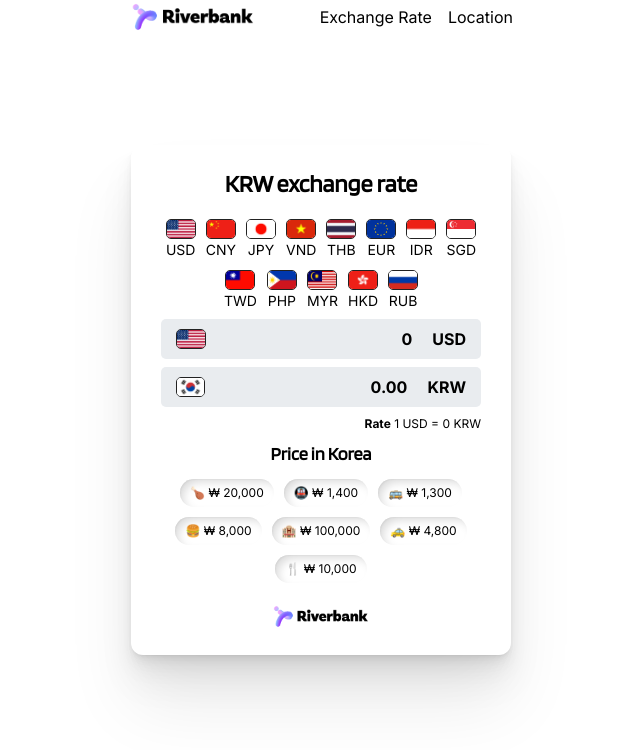
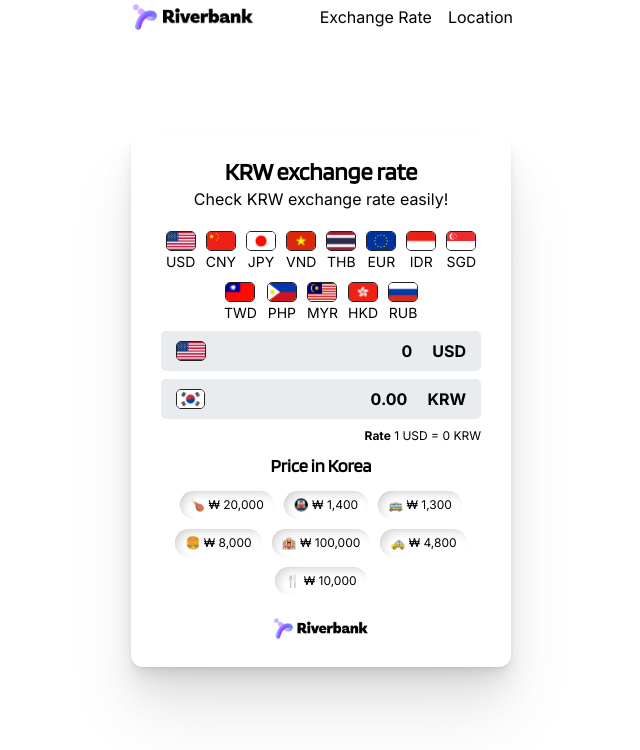
Before and after one commit to boohyunsik/riverbank-exchange-rate, a Next.js app: page /rate in a window 1280 px wide. Shown: the top 750 px of the page, without its empty margins (319-959 px from the left). Built offline with nearby package versions, Linux system fonts and the light colour scheme; no server answers.

Commit message:
fix: add h2 tags

```diff
--- a/app/component/header.tsx
+++ b/app/component/header.tsx
@@ -3,7 +3,7 @@ import Link from "next/link";
 
 export default function Header() {
     return (
-        <div className="fixed xs:left-0 top-0 w-full w-80 sm:w-96">
+        <div className="fixed xs:left-0 top-0 w-80 sm:w-96">
             <div className="flex w-full justify-between items-center">
                 <div>
                     <img className="w-28 sm:w-32" src="riverbank_logo_color.png" alt="riverbank_logo_color.png"/>
--- a/app/map/page.tsx
+++ b/app/map/page.tsx
@@ -45,6 +45,8 @@ export default function Map() {
         <div id={"container"} className={"w-96 h-full"}>
             <meta name="description" content="Find korean exchange market location." />
             <h1 id={"title"}>KRW exchange market location</h1>
+            <h2>Find KRW exchange market in Korea easily!</h2>
+            <div className={"h-4"}/>
             <div id={"map"} className={"w-full h-96"}/>
         </div>
     )
--- a/app/rate/page.tsx
+++ b/app/rate/page.tsx
@@ -86,6 +86,9 @@ export default function Rate() {
             <div id={"logo_container"}>
                 <h1 id={"title"}>KRW exchange rate</h1>
             </div>
+            <div>
+                <h2>Check KRW exchange rate easily!</h2>
+            </div>
             <div id={"main_container"}>
                 <div id={"country_container"}>
                     {
--- a/package.json
+++ b/package.json
@@ -29,7 +29,7 @@
     "@types/react-dom": "^18",
     "autoprefixer": "^10.0.1",
     "babel-loader": "^9.1.3",
-    "eslint": "^8",
+    "eslint": "^8.22.0",
     "eslint-config-next": "14.0.3",
     "next-transpile-modules": "^10.0.1",
     "postcss": "^8",
```
Also changed, not shown: 1 other file (tests, documents, lock files or other folders).
